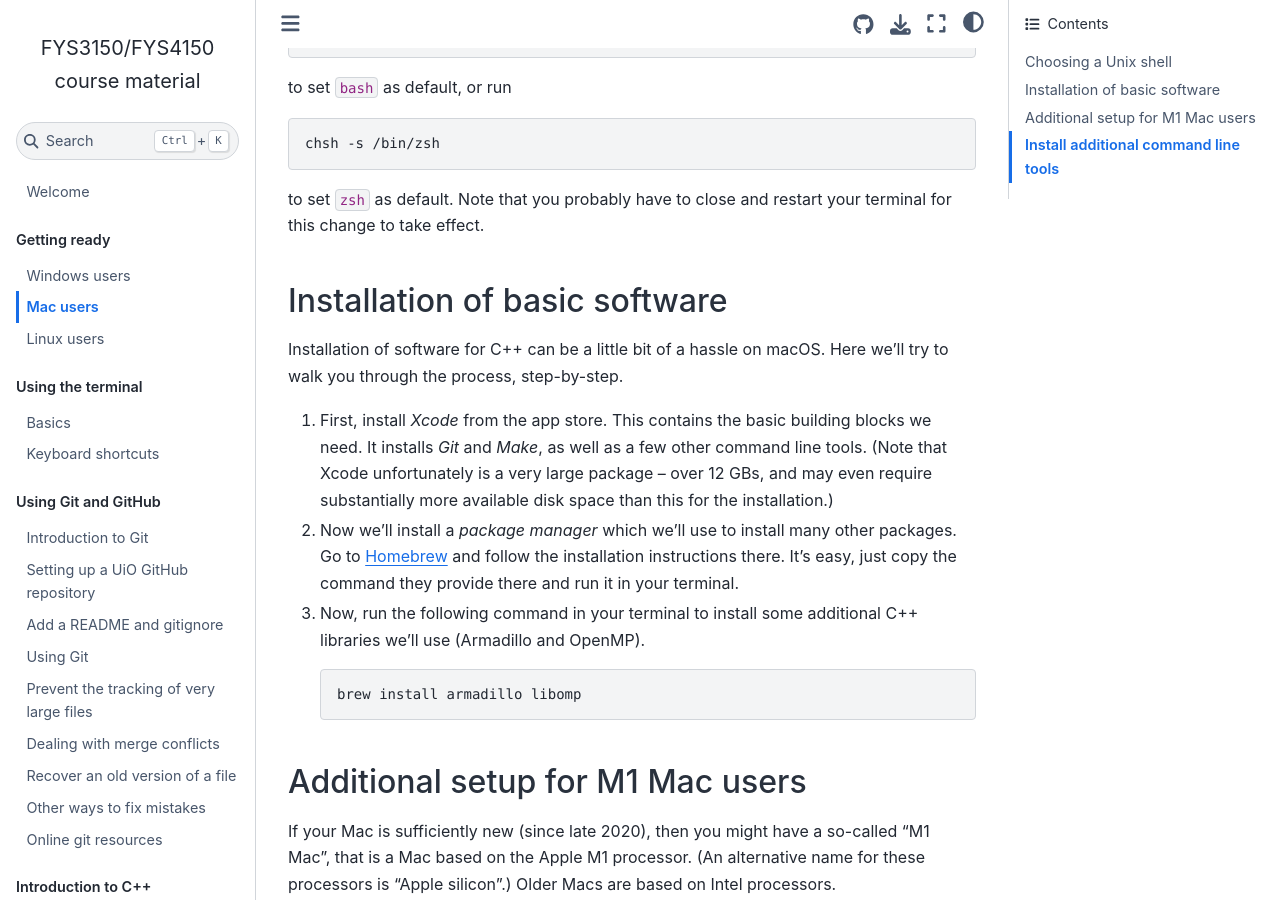
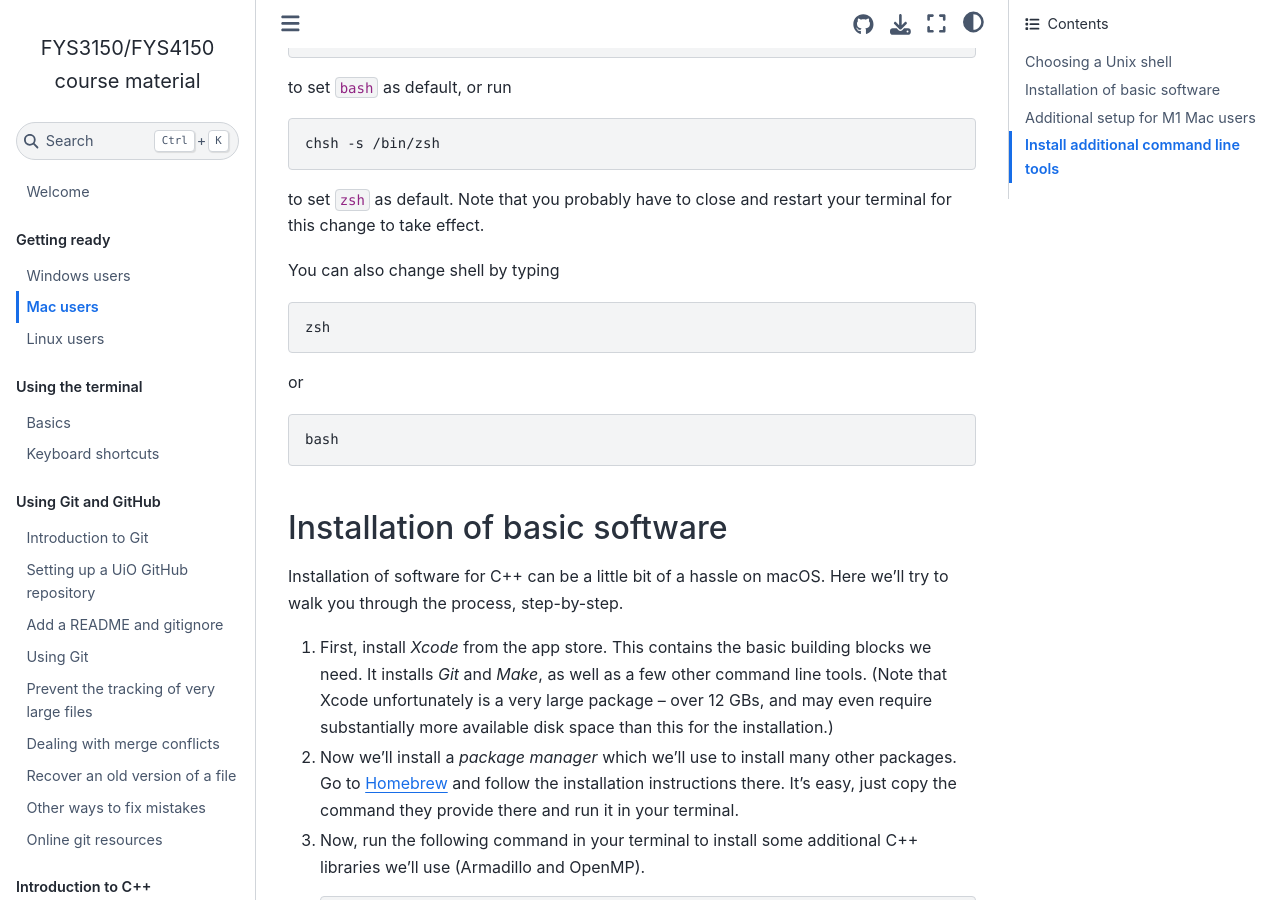
Before and after one commit to anderkve/FYS3150, a Jupyter Book: the page built from book/getting_ready/mac_users.md, in a window 1280 px wide and 900 px high, scrolled down 712 px. Built offline with Jupyter Book 1.0.4 settings and Sphinx 7.4.7 and the Sphinx Book theme 1.1.4, drawn with Linux system fonts in a browser that asks for light colours.

Commit message:
Update mac_users.md
It now says you can change directly from bash to zsh and the other way around without restarting the terminal

````diff
--- a/book/getting_ready/mac_users.md
+++ b/book/getting_ready/mac_users.md
@@ -27,6 +27,15 @@ chsh -s /bin/zsh
 ```
 
 to set `zsh` as default. Note that you probably have to close and restart your terminal for this change to take effect.
+
+You can also change shell by typing
+```sh
+zsh
+```
+or
+```sh
+bash
+```
 
 
 
````
